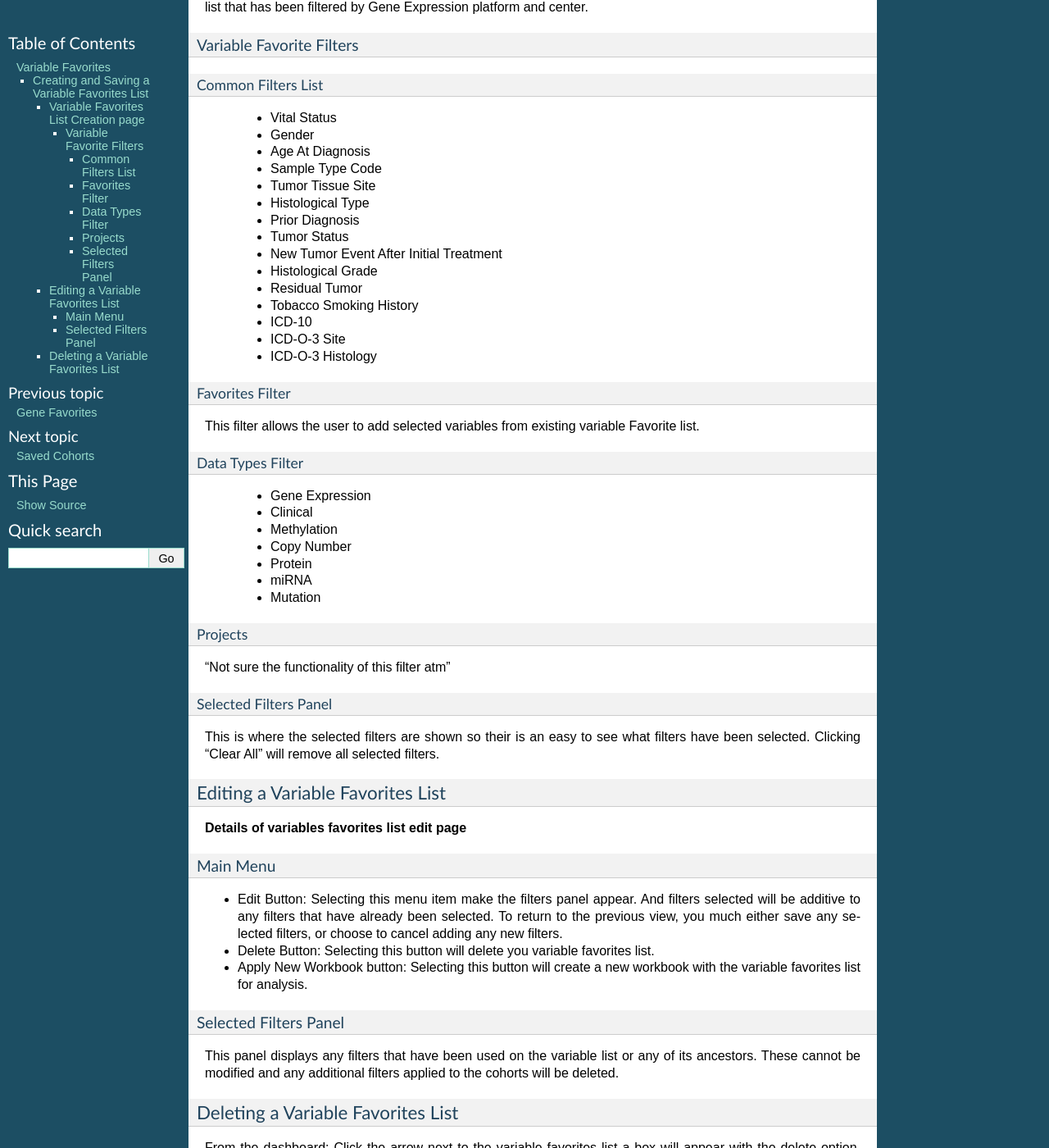
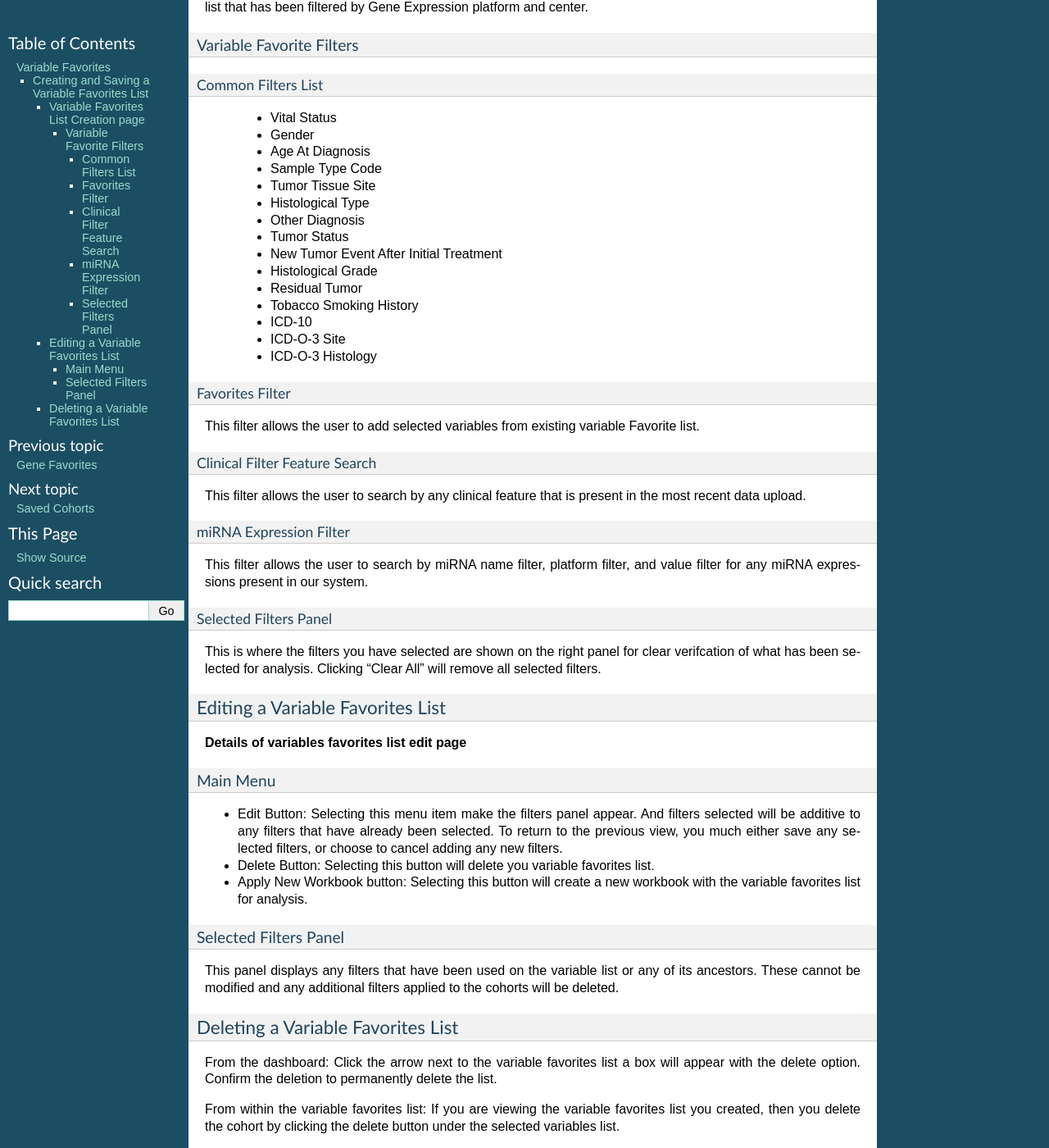
Before and after one commit to isb-cgc/readthedocs, a Sphinx documentation site: the page built from docs/source/sections/webapp/Variable-Favorites.rst, in a window 1280 px wide and 1400 px high, scrolled down 564 px. Shown: the whole window at 82% size. Built offline with Sphinx 7.4.7, drawn with Linux system fonts in a browser that asks for light colours.

Commit message:
Update Variable-Favorites.rst

```diff
--- a/docs/source/sections/webapp/Variable-Favorites.rst
+++ b/docs/source/sections/webapp/Variable-Favorites.rst
@@ -27,7 +27,7 @@
     * Sample Type Code
     * Tumor Tissue Site
     * Histological Type
-    * Prior Diagnosis
+    * Other Diagnosis
     * Tumor Status
     * New Tumor Event After Initial Treatment
     * Histological Grade
@@ -41,23 +41,17 @@
 ^^^^^^^^^^^^^^^^
 This filter allows the user to add selected variables from existing variable Favorite list.
 
-Data Types Filter
-^^^^^^^^^^^^^^^^^
-    * Gene Expression
-    * Clinical
-    * Methylation
-    * Copy Number
-    * Protein
-    * miRNA
-    * Mutation
+Clinical Filter Feature Search
+^^^^^^^^^^^^^^^^^^^^^^^^^^^^^^
+This filter allows the user to search by any clinical feature that is present in the most recent data upload.
 
-Projects
-^^^^^^^^
-"Not sure the functionality of this filter atm"
+miRNA Expression Filter
+^^^^^^^^^^^^^^^^^^^^^^^
+This filter allows the user to search by miRNA name filter, platform filter, and value filter for any miRNA expressions present in our system.
 
 Selected Filters Panel
 ^^^^^^^^^^^^^^^^^^^^^^
-This is where the selected filters are shown so their is an easy to see what filters have been selected. Clicking "Clear All" will remove all selected filters.
+This is where the filters you have selected are shown on the right panel for clear verifcation of what has been selected for analysis. Clicking "Clear All" will remove all selected filters.
 
 
 Editing a Variable Favorites List
```
